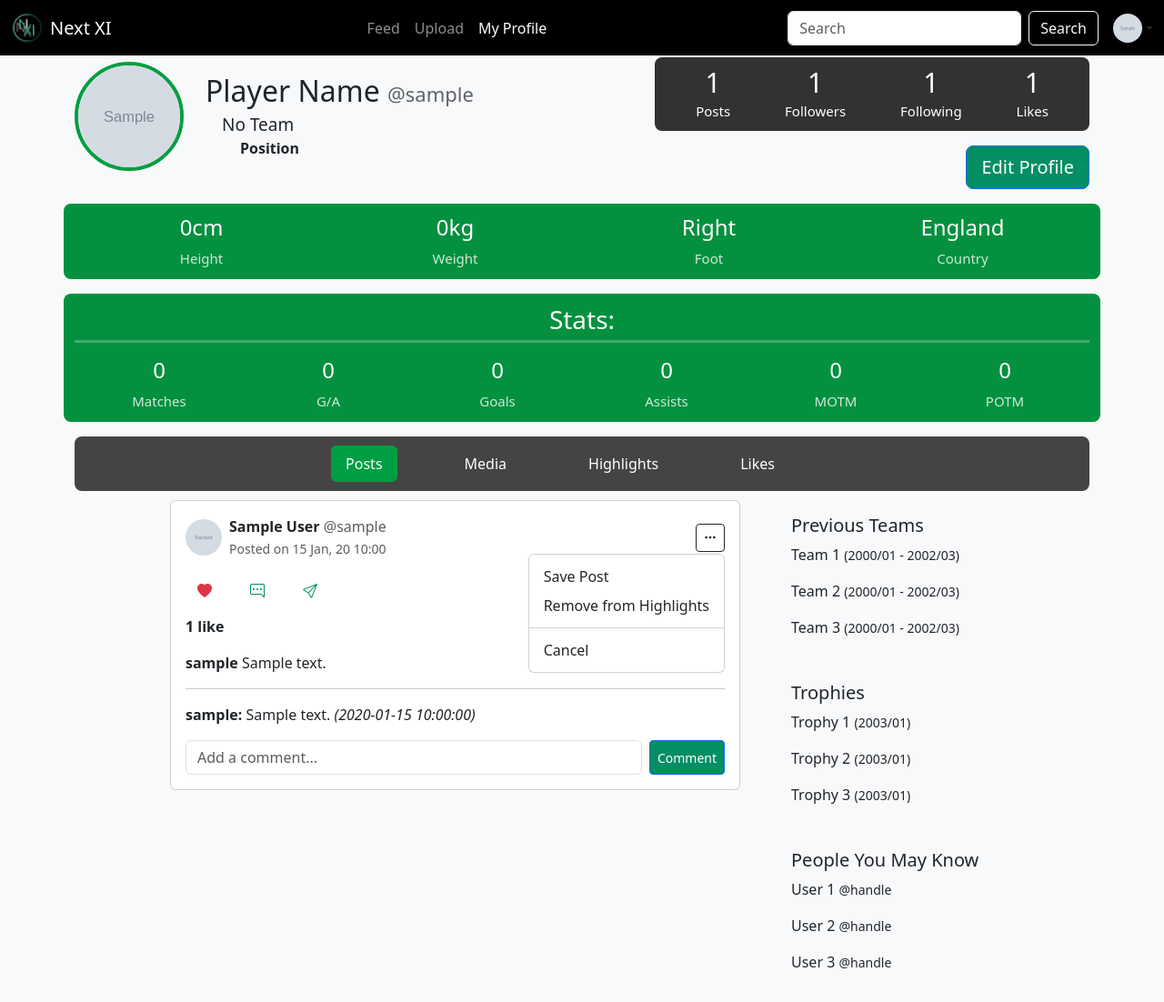
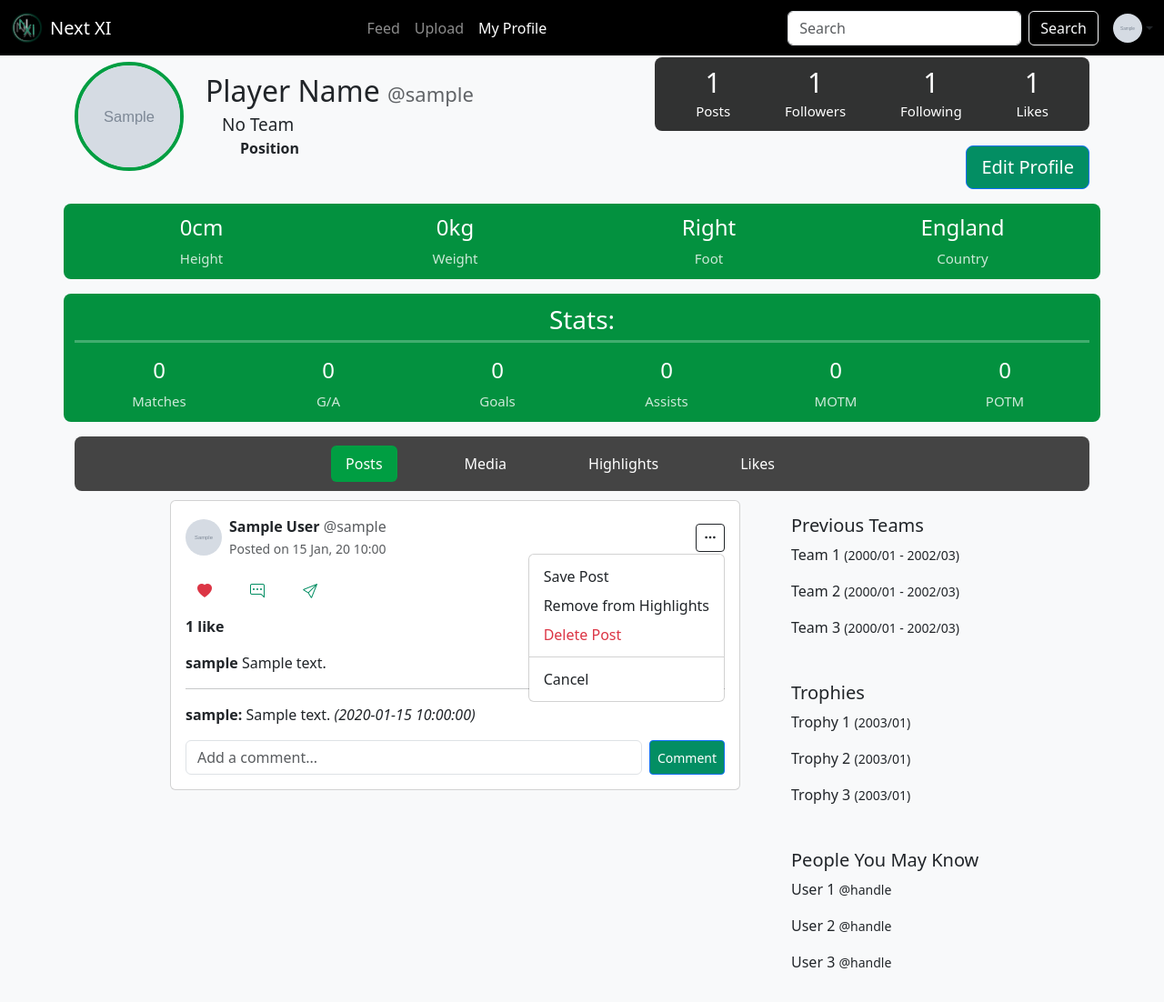
Before and after one commit to Reef-ldn/ProjectX, a PHP site: the page made by profile.php in a window 1280 px wide, after a click that opens the changed part. Shown: the whole page at 91% size. Run offline with PHP 8.4, Linux system fonts and the light colour scheme; the visitor is signed in with stand-in values (Sample User, id 1); tables that the repository leaves empty or names only in its code hold one stand-in row (values such as "Sample post"); grey boxes marked "Sample" are stand-in pictures.

Commit message:
Added 'delete post' functionality for all posts

```diff
--- a/inbox.php
+++ b/inbox.php
@@ -111,11 +111,12 @@ $users = $conn->query($sql);
       background-color: #f1f1f1;
     }
 
-     /* When a conversation is selected */
-     .user-item.active {
+    /* When a conversation is selected */
+    .user-item.active {
       background-color: #009e42;
       color: white;
     }
+
     .user-item.active .msg-preview {
       color: white;
     }
--- a/profile.php
+++ b/profile.php
@@ -668,6 +668,10 @@ $resLikesTab = $conn->query($sqlLikes);
                                     to
                                     Highlights</a></li>
                               <?php endif; ?>
+                              <!--DELETE POST-->
+                              <li><a class="dropdown-item text-danger"
+                              href="delete_post.php?post_id=<?php echo $postID; ?>"
+                              onclick="return confirm('Are you sure you want to delete this post?');">Delete Post</a></li></li>
                             <?php endif; ?>
 
                             <li>
@@ -889,6 +893,7 @@ $resLikesTab = $conn->query($sqlLikes);
                             <li><a class="dropdown-item" href="#">Save Post</a></li>
                             <!--Only show this if the PostOwner is the logged in user-->
                             <?php if ($postOwnerID == $loggedUserID): ?>
+
                               <?php if ($row['is_highlight'] == 1): ?> <!--If it's a highlight-->
                                 <li><a class="dropdown-item"
                                     href="highlight_post.php?post_id=<?php echo $postID; ?>&action=remove">Remove from
@@ -901,6 +906,10 @@ $resLikesTab = $conn->query($sqlLikes);
                                     to
                                     Highlights</a></li>
                               <?php endif; ?>
+                              <!--DELETE POST-->
+                              <li><a class="dropdown-item text-danger"
+                              href="delete_post.php?post_id=<?php echo $postID; ?>"
+                              onclick="return confirm('Are you sure you want to delete this post?');">Delete Post</a></li>
                             <?php endif; ?>
 
                             <li>
@@ -1135,6 +1144,7 @@ $resLikesTab = $conn->query($sqlLikes);
                             <li><a class="dropdown-item" href="#">Save Post</a></li>
                             <!--Only show this if the PostOwner is the logged in user-->
                             <?php if ($postOwnerID == $loggedUserID): ?>
+
                               <?php if ($hrow['is_highlight'] == 1): ?> <!--If it's a highlight-->
                                 <li><a class="dropdown-item"
                                     href="highlight_post.php?post_id=<?php echo $postID; ?>&action=remove">Remove from
@@ -1147,6 +1157,10 @@ $resLikesTab = $conn->query($sqlLikes);
                                     to
                                     Highlights</a></li>
                               <?php endif; ?>
+                              <!--DELETE POST-->
+                              <li><a class="dropdown-item text-danger"
+                              href="delete_post.php?post_id=<?php echo $postID; ?>"
+                              onclick="return confirm('Are you sure you want to delete this post?');">Delete Post</a></li>
                             <?php endif; ?>
 
                             <li>
@@ -1383,6 +1397,7 @@ $resLikesTab = $conn->query($sqlLikes);
                             <li><a class="dropdown-item" href="#">Save Post</a></li>
                             <!--Only show this if the PostOwner is the logged in user-->
                             <?php if ($postOwnerID == $loggedUserID): ?>
+
                               <?php if ($row['is_highlight'] == 1): ?> <!--If it's a highlight-->
                                 <li><a class="dropdown-item"
                                     href="highlight_post.php?post_id=<?php echo $postID; ?>&action=remove">Remove from
@@ -1395,6 +1410,10 @@ $resLikesTab = $conn->query($sqlLikes);
                                     to
                                     Highlights</a></li>
                               <?php endif; ?>
+                              <!--DELETE POST-->
+                              <li><a class="dropdown-item text-danger"
+                              href="delete_post.php?post_id=<?php echo $postID; ?>"
+                              onclick="return confirm('Are you sure you want to delete this post?');">Delete Post</a></li>
                             <?php endif; ?>
 
                             <li>
```
Also changed, not shown: delete_post.php (added, +35 -0 lines), feed.php (+9 -1 lines), upload.php (+2 -7 lines).
